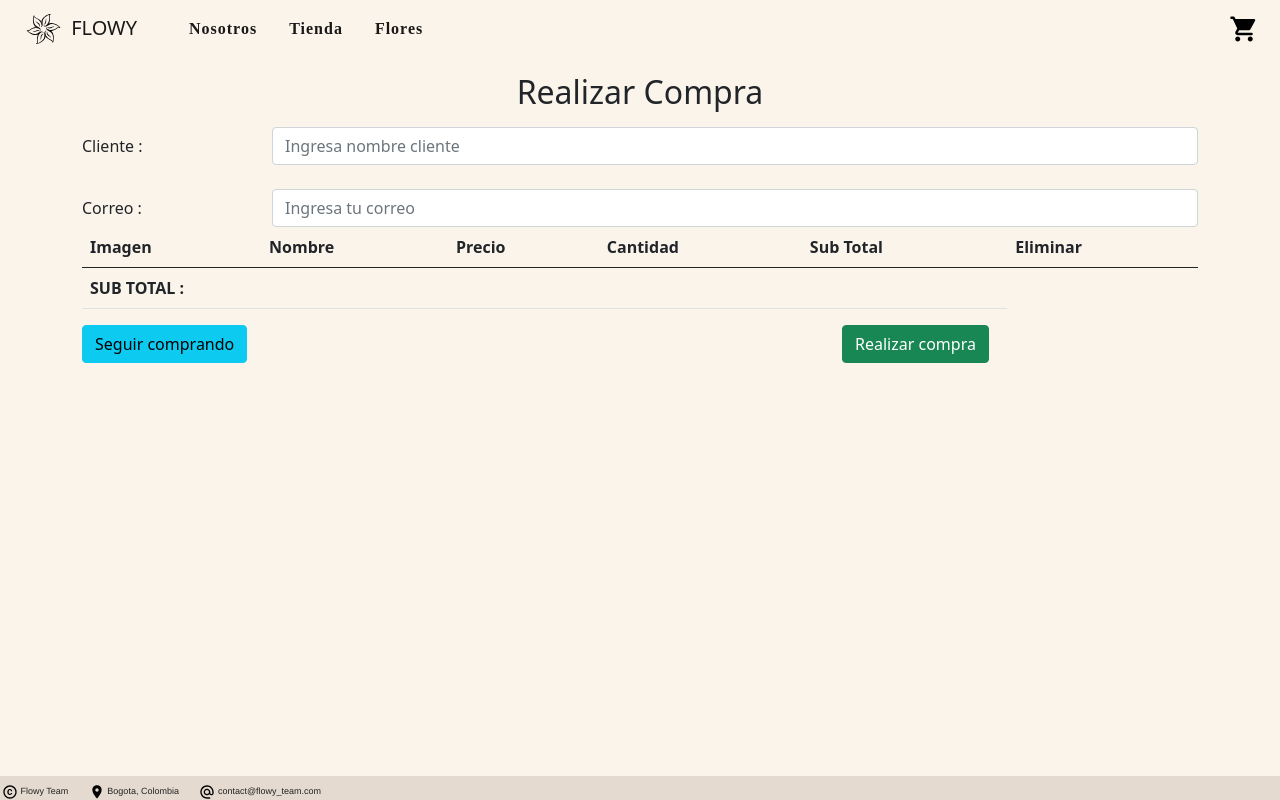
After one commit to DavidsDvm/Flowy, a Flask app: template app/templates/compra.html in a window 1280 px wide. The commit adds this page. Run offline with Flask 2, Linux system fonts and the light colour scheme; the template is opened without the code that fills it, so the values that code supplies are empty; parts of the project's set-up code (start-up, migrations or seed data) failed here and were passed over; some libraries are stand-ins or nearby versions.

Commit message:
Modification of the css and the name of compra

```diff
--- a/app/static/css/tienda_css.css
+++ b/app/static/css/tienda_css.css
@@ -218,3 +218,8 @@ body {
     font-size: 14px;
     text-align: center;
 }
+
+.footer {
+    position: fixed;
+    bottom: 0;
+}
--- /dev/null
+++ b/app/templates/compra.html
@@ -0,0 +1,78 @@
+{% extends 'base.html' %}
+
+{% block css_style %}
+    {{ url_for('static', filename='css/tienda_css.css') }}
+{% endblock css_style %}
+
+{% block title %}
+    {{ super() }}
+    Compra
+{% endblock title %}
+
+{% block header_type %}
+    {% include 'header.html' %}
+{% endblock header_type %}
+
+{% block main__content %}
+    <div class="container">
+        <div class="row mt-3">
+            <div class="col">
+                <h2 class="d-flex justify-content-center mb-3">Realizar Compra</h2>
+                <form id="procesar-pago">
+                    <div class="form-group row">
+                        <label for="cliente" class="col-12 col-md-2 col-form-label h2">Cliente :</label>
+                        <div class="col-12 col-md-10">
+                            <input type="text" class="form-control" id="cliente"
+                                placeholder="Ingresa nombre cliente" name="destinatario">
+                        </div>
+                    </div>
+                    <br>
+                    <div class="form-group row">
+                        <label for="email" class="col-12 col-md-2 col-form-label h2">Correo :</label>
+                        <div class="col-12 col-md-10">
+                            <input type="text" class="form-control" id="correo" placeholder="Ingresa tu correo" name="cc_to">
+                        </div>
+                    </div>
+
+                    <div  class="form-group table-responsive" >
+                        <table class="form-group table" id="lista-compra" >
+                            <thead>
+                                <tr>
+                                    <th scope="col">Imagen</th>
+                                    <th scope="col">Nombre</th>
+                                    <th scope="col">Precio</th>
+                                    <th scope="col">Cantidad</th>
+                                    <th scope="col">Sub Total</th>
+                                    <th scope="col">Eliminar</th>
+                                </tr>
+
+                            </thead>
+                            <tbody >
+                                <tr>
+                                    <th colspan="4" scope="col" class="text-right">SUB TOTAL :</th>
+                                    <th scope="col">
+                                        <p id="subtotal"></p>
+                                    </th>
+
+                                </tr>
+                            </tbody>
+                        </table>
+                    </div>
+
+                    <div class="row justify-content-between">
+                        <div class="col-md-4 mb-2">
+                            <a href="{{url_for('index')}}" class="btn btn-info btn-block">Seguir comprando</a>
+                        </div>
+                        <div class="col-xs-12 col-md-4">
+                            <input type="submit" class="btn btn-success btn-block" id="procesar-compra" value="Realizar compra">
+                        </div>
+                    </div>
+                </form>
+            </div>
+        </div>
+    </div>
+{% endblock main__content %}
+
+{% block footer_type %}
+    {% include 'footer.html' %}
+{% endblock footer_type %}
```
